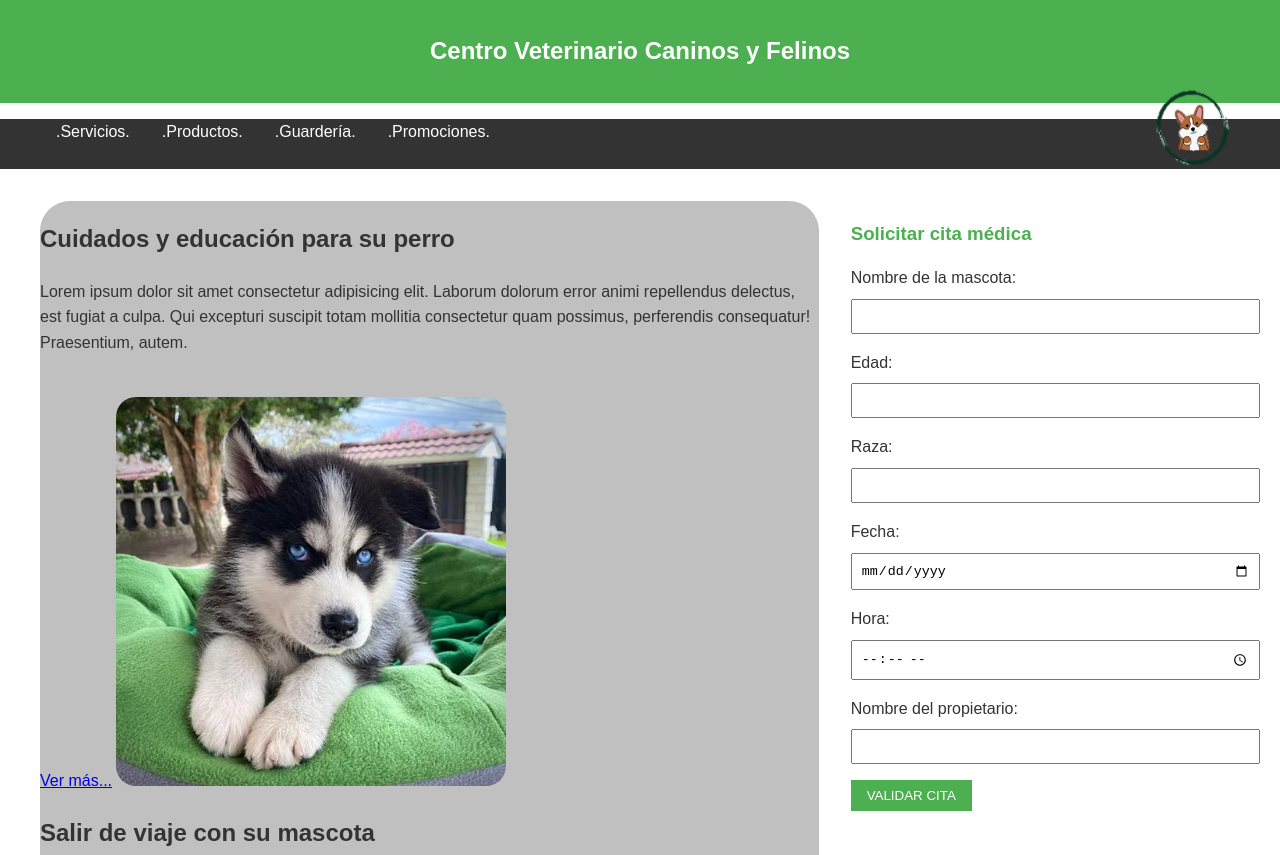
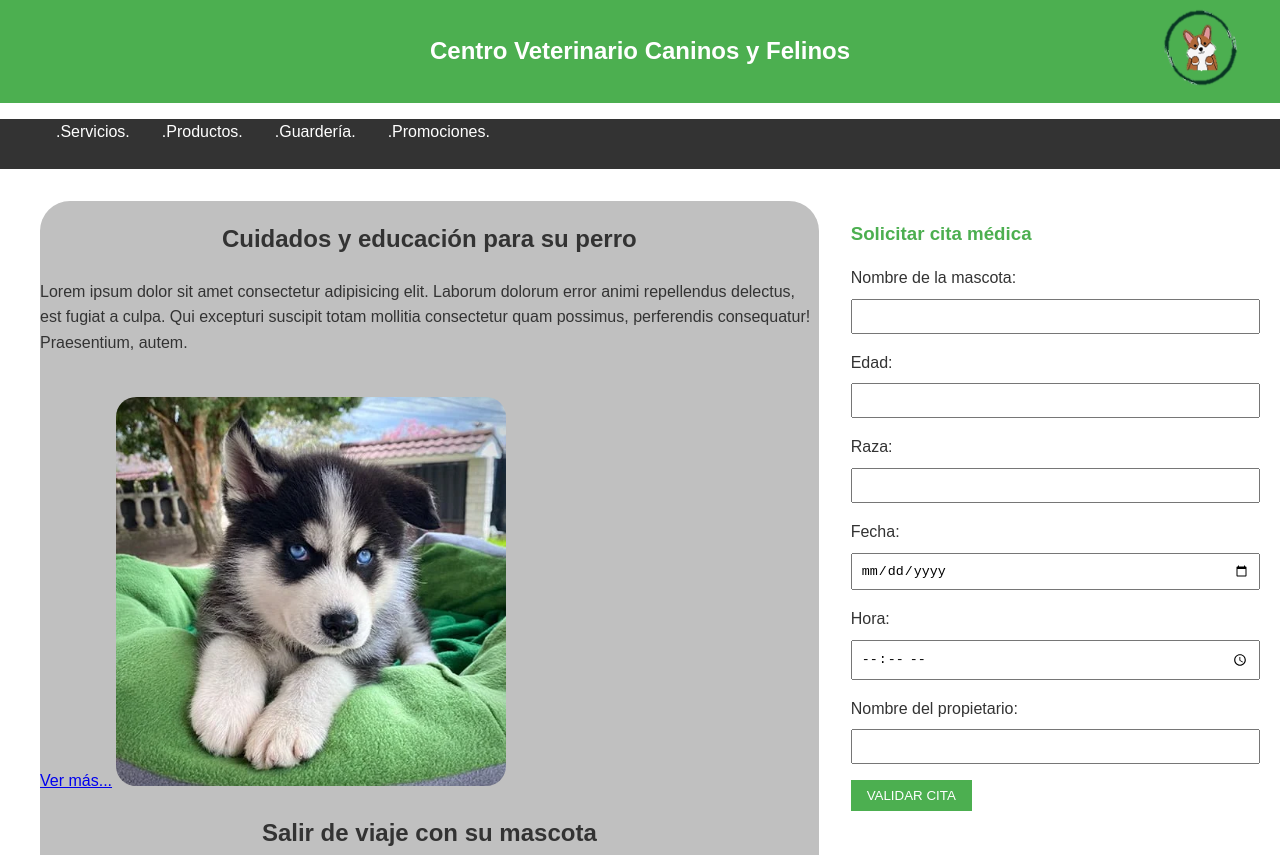
Before and after one commit to Derlyi/Lab-Veterinaria, a plain HTML site: page index.html in a window 1280 px wide. Shown: the top 855 px of the page. Drawn offline with Linux system fonts and the light colour scheme.

Commit message:
arreglos

```diff
--- a/style.css
+++ b/style.css
@@ -15,12 +15,16 @@ body {
     width: 80px;
     height: 80px;
     float: right;
-    margin-right: 0.5rem;
+    margin-top: -5rem;
   }
 
   header h1 {
     color: white;
     font-size: 1.5rem;
+  }
+
+  h2{
+    text-align: center;
   }
 
   nav {
```
